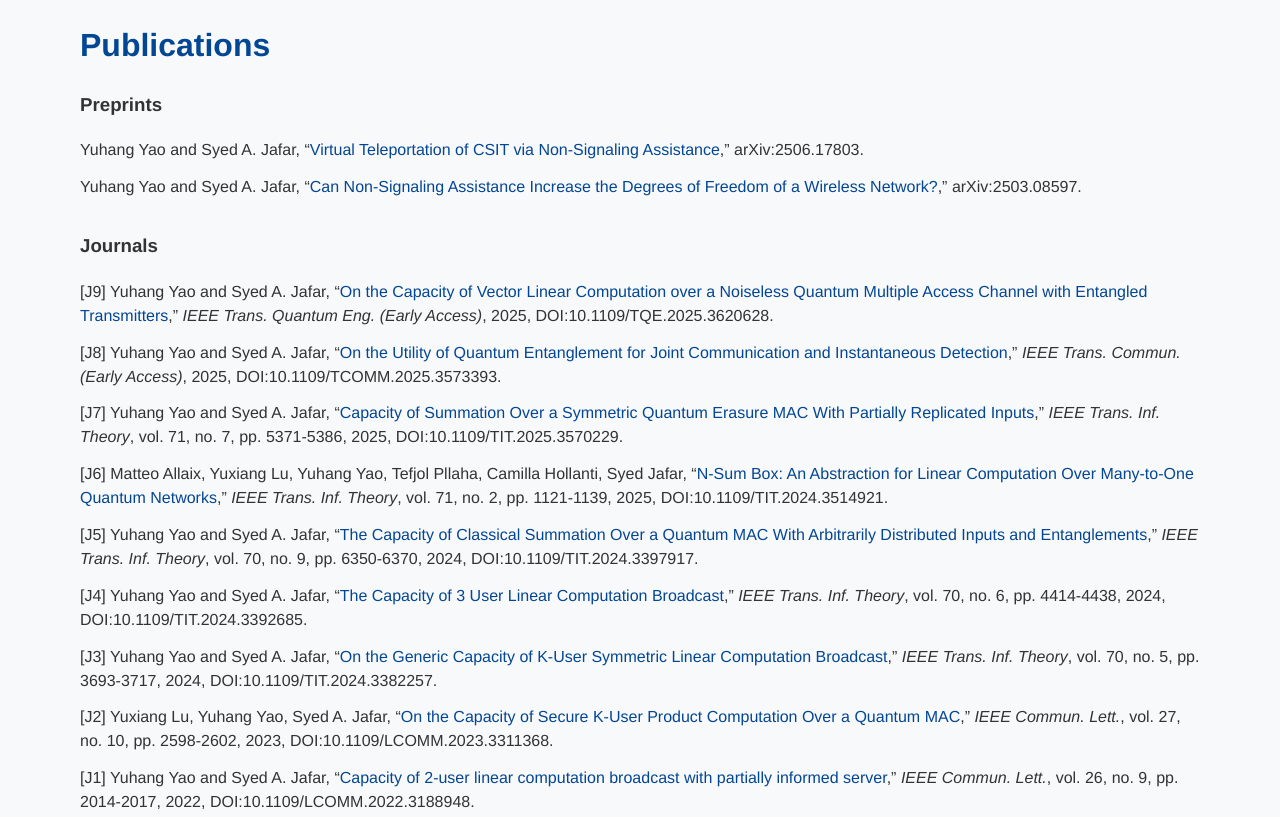
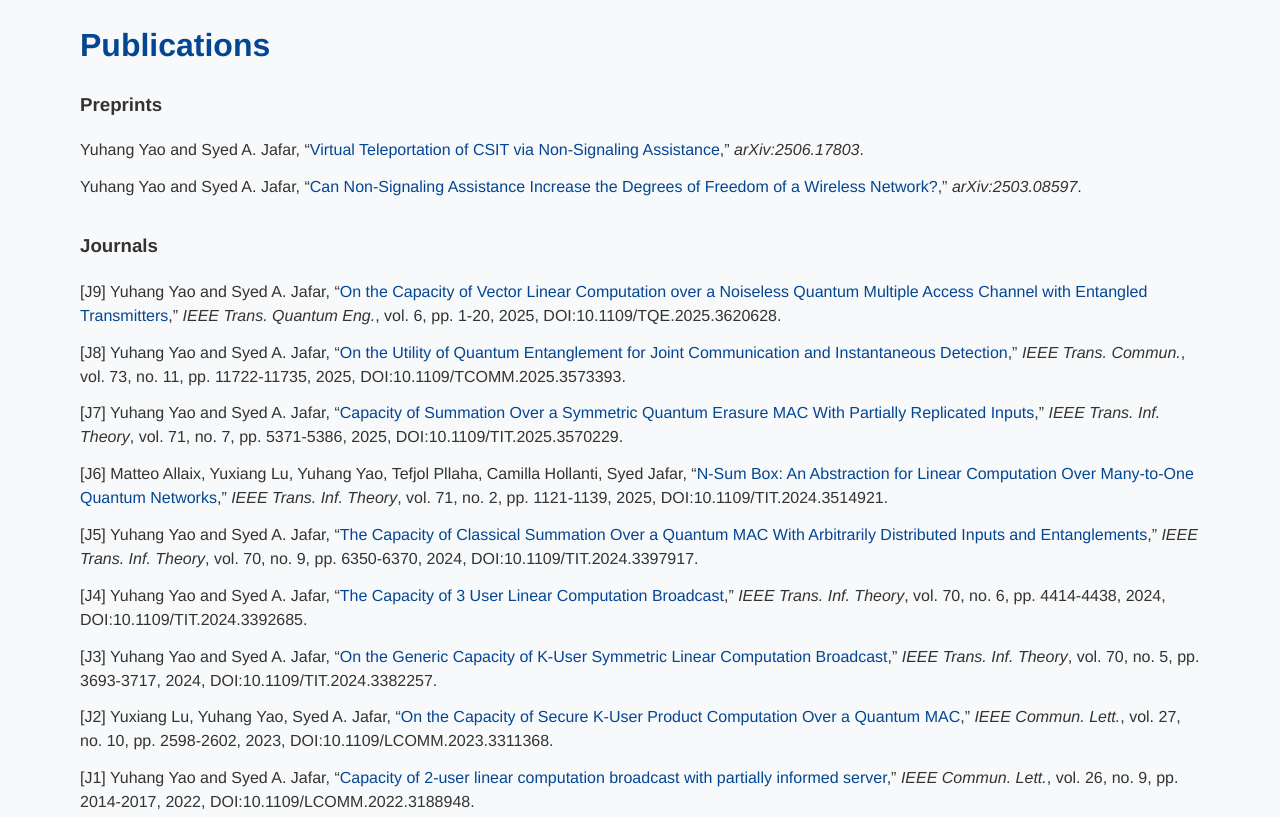
Before and after one commit to chelseayyh/chelseayyh.github.io, a plain HTML site: page index.html in a window 1280 px wide. Shown: the part 1560-2377 px from the top of the page. Drawn offline with Linux system fonts and the light colour scheme.

Commit message:
Add files via upload

```diff
--- a/data/journals.json
+++ b/data/journals.json
@@ -1,20 +1,23 @@
 [
   {
     "id": "CQMAC",
-    "type": "early_access",
     "authors": "Yuhang Yao and Syed A. Jafar",
     "title": "On the Capacity of Vector Linear Computation over a Noiseless Quantum Multiple Access Channel with Entangled Transmitters",
-    "journal": "IEEE Trans. Quantum Eng. (Early Access)",
+    "journal": "IEEE Trans. Quantum Eng.",
+    "volume": "6",
     "year": "2025",
+    "pages": "1-20",
     "doi": "10.1109/TQE.2025.3620628",
     "link": "https://ieeexplore.ieee.org/document/11202274"
   },
   {
     "id": "JCIT",
-    "type": "early_access",
     "authors": "Yuhang Yao and Syed A. Jafar",
     "title": "On the Utility of Quantum Entanglement for Joint Communication and Instantaneous Detection",
-    "journal": "IEEE Trans. Commun. (Early Access)",
+    "journal": "IEEE Trans. Commun.",
+    "volume": "73",
+    "number": "11",
+    "pages": "11722-11735",
     "year": "2025",
     "doi": "10.1109/TCOMM.2025.3573393",
     "link": "https://ieeexplore.ieee.org/document/11015450"
--- a/index.html
+++ b/index.html
@@ -18,7 +18,7 @@
       <ul class="nav-links">
         <li><a href="#research">Research</a></li>
         <li><a href="#publications">Publications</a></li>
-        <li><a href="#experiences">Experiences</a></li>
+        <li><a href="#experience">Experience</a></li>
       </ul>
     </nav>
   </header>
@@ -119,8 +119,8 @@
 
 
   <!-- Experiences -->
-  <section id="experiences" class="section gradient-bg container">
-    <h2>Experiences</h2>
+  <section id="experience" class="section gradient-bg container">
+    <h2>Experience</h2>
 
     <h3>Education</h3>
     <ul class="exp-list">
--- a/script.js
+++ b/script.js
@@ -59,16 +59,21 @@ document.querySelectorAll('.abstract').forEach(abs => {
 
         if (type === "preprint") {
           prefix = ``;
-          entry = `${prefix} ${ref.authors}, “<a href="${ref.link}" target="_blank">${ref.title}</a>,” ${ref.preprint}</i>.`;
+          entry = `${prefix} ${ref.authors}, “<a href="${ref.link}" target="_blank">${ref.title}</a>,” <i>${ref.preprint}</i>.`;
         }
         else if (type === "journal") {
           prefix = `[J${refs.length-i}]`;
-          if (ref.type === "early_access"){
-            entry = `${prefix} ${ref.authors}, “<a href="${ref.link}" target="_blank">${ref.title}</a>,” <i>${ref.journal}</i>, ${ref.year}, DOI:${ref.doi}.`;
-          }
-          else {
-            entry = `${prefix} ${ref.authors}, “<a href="${ref.link}" target="_blank">${ref.title}</a>,” <i>${ref.journal}</i>, vol. ${ref.volume}, no. ${ref.number}, pp. ${ref.pages}, ${ref.year}, DOI:${ref.doi}.`;
-          }
+          entry = `${prefix} ${ref.authors}, “<a href="${ref.link}" target="_blank">${ref.title}</a>,” `;
+          const parts = [
+            ref.journal && `<i>${ref.journal}</i>`,
+            ref.volume && `vol. ${ref.volume}`,
+            ref.number && `no. ${ref.number}`,
+            ref.pages && `pp. ${ref.pages}`,
+            ref.year && `${ref.year}`,
+            ref.doi && `DOI:${ref.doi}`
+          ].filter(Boolean);  // remove null/undefined/false
+
+          entry += parts.join(", ") + ".";
         }
         else if (type === "conference") {
           prefix = `[C${refs.length-i}]`;
```
